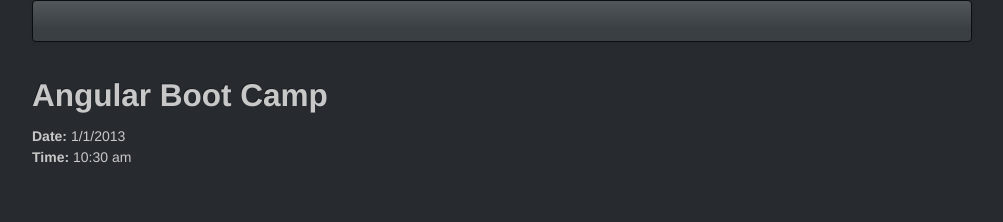
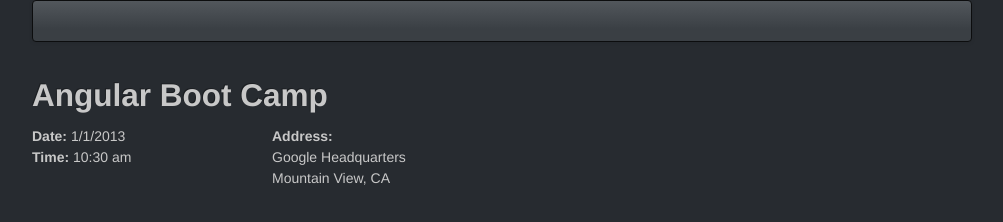
Before and after one commit to payne/DemoApp, a website: page app/EventDetails.html in a window 1280 px wide. Shown: the whole page, without its empty margins (138-1141 px from the left). Drawn offline with Linux system fonts and the light colour scheme.

Commit message:
Adding data and formatting.

```diff
--- a/app/EventDetails.html
+++ b/app/EventDetails.html
@@ -27,6 +27,13 @@
                 <div><strong>Date:</strong> {{event.date}}</div>
                 <div><strong>Time:</strong> {{event.time}}</div>
             </div>
+            <div class="span4">
+                <address>
+                    <strong>Address:</strong><br/>
+                    {{event.location.address}}<br/>
+                    {{event.location.city}}, {{event.location.province}}
+                </address>
+            </div>
         </div>
 
     </div>
--- a/app/js/controllers/EventController.js
+++ b/app/js/controllers/EventController.js
@@ -6,7 +6,12 @@
         $scope.event = {
             name: 'Angular Boot Camp',
             date: '1/1/2013',
-            time: '10:30 am'
+            time: '10:30 am',
+            location: {
+                address: 'Google Headquarters',
+                city: 'Mountain View',
+                province: 'CA'
+            }
         };
 
     }
```
